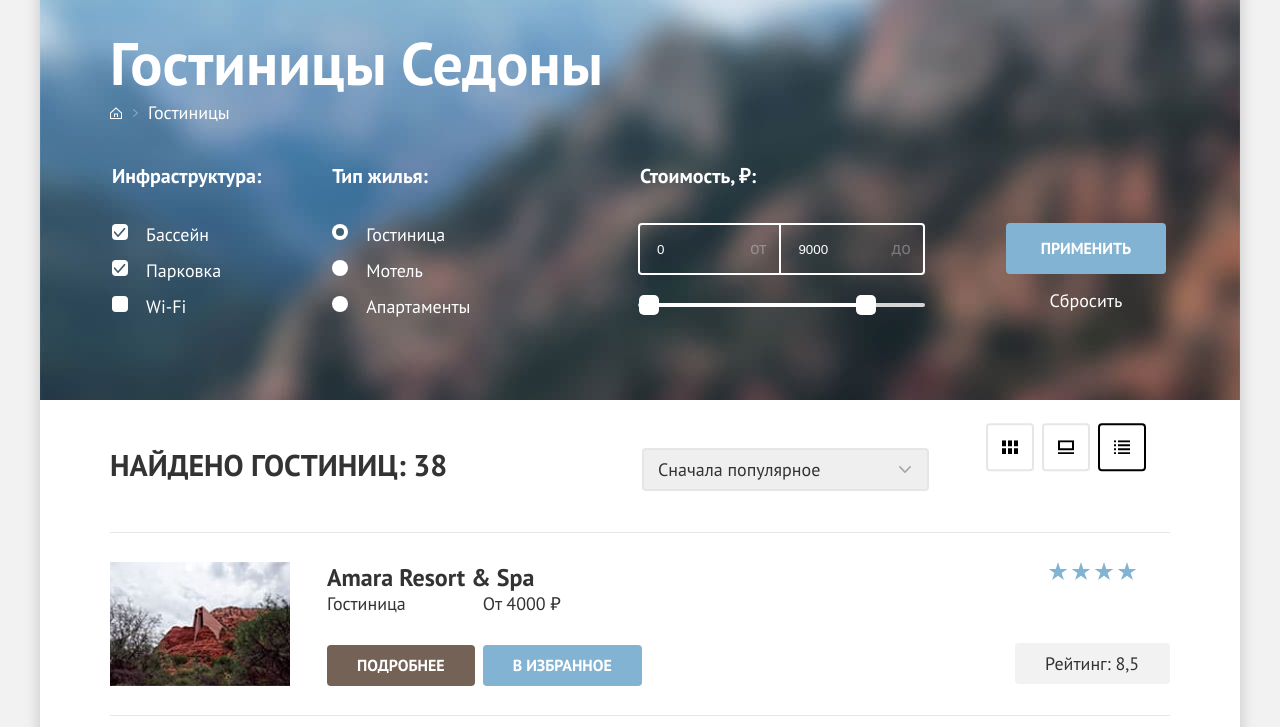
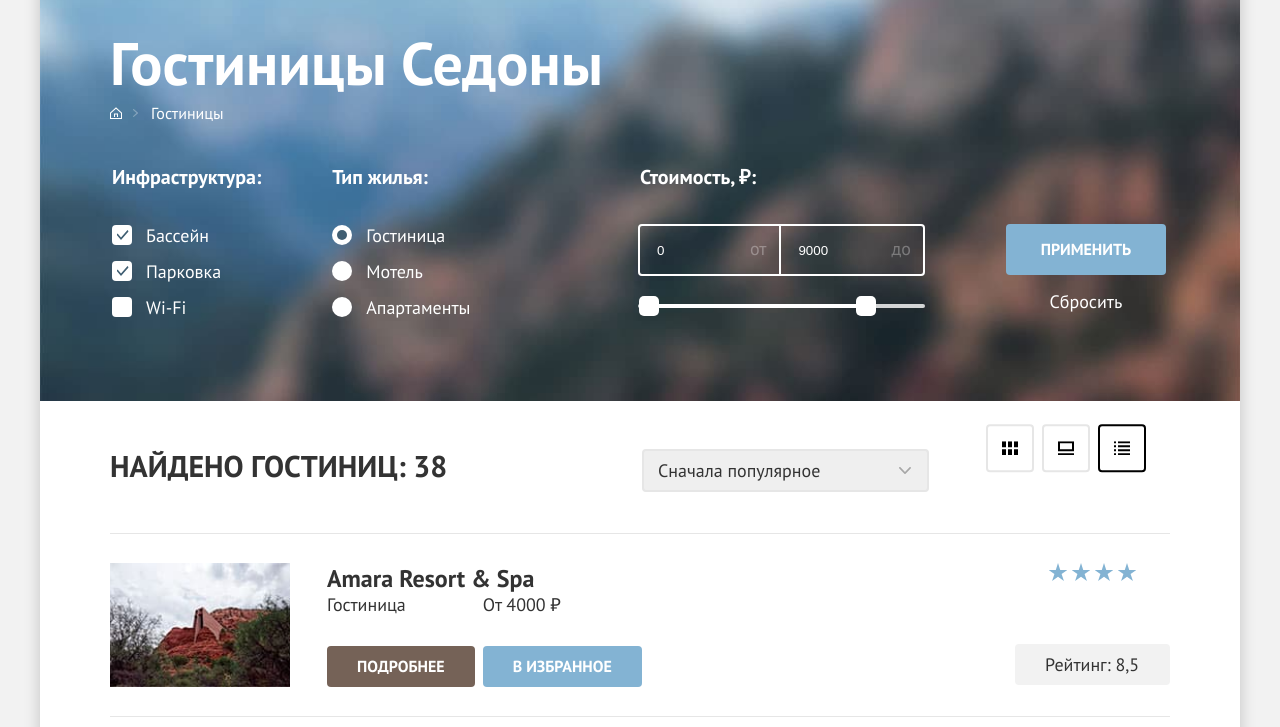
Before and after one commit to andreymslkv/1556551-sedona-32, a plain HTML site: page hotels.html in a window 1280 px wide. Shown: the part 73-800 px from the top of the page. Drawn offline with Linux system fonts and the light colour scheme.

Commit message:
Update styles.css

```diff
--- a/css/styles.css
+++ b/css/styles.css
@@ -1299,8 +1299,26 @@ img {
 }
 
 .breadcrumbs-link {
+  padding: 3px;
+  font-weight: normal;
+  font-size: 16px;
+  line-height: 21px;
   text-decoration: none;
   color: inherit;
+}
+
+.breadcrumbs-link:hover {
+  opacity: 0.6;
+}
+
+.breadcrumbs-link:focus {
+  outline: none;
+  border: 3px solid #83b3d3;
+  border-radius: 4px;
+}
+
+.breadcrumbs-link:active {
+  opacity: 0.3;
 }
 
 .home-link {
@@ -1432,8 +1450,8 @@ img {
   position: absolute;
   top: 1px;
   left: 2px;
-  width: 16px;
-  height: 16px;
+  width: 20px;
+  height: 20px;
   border: none;
   border-radius: 4px;
   background-color: #ffffff;
@@ -1463,10 +1481,10 @@ img {
 .control-input[type="checkbox"]:checked + .control-mark::before {
   content: "";
   position: absolute;
-  top: 4px;
-  left: 2px;
+  top: 5px;
+  left: 5px;
   width: 12px;
-  height: 9px;
+  height: 10px;
   background-image: url("../img/icons/tick.svg");
   background-repeat: no-repeat;
   background-position: center;
@@ -1478,10 +1496,10 @@ img {
 
 .control-input[type="radio"]:checked + .control-mark::before {
   position: absolute;
-  top: 4px;
-  left: 4px;
-  width: 8px;
-  height: 8px;
+  top: 5px;
+  left: 5px;
+  width: 10px;
+  height: 10px;
   background-color: #3f5e72;
   border-radius: 50%;
   content: "";
```
